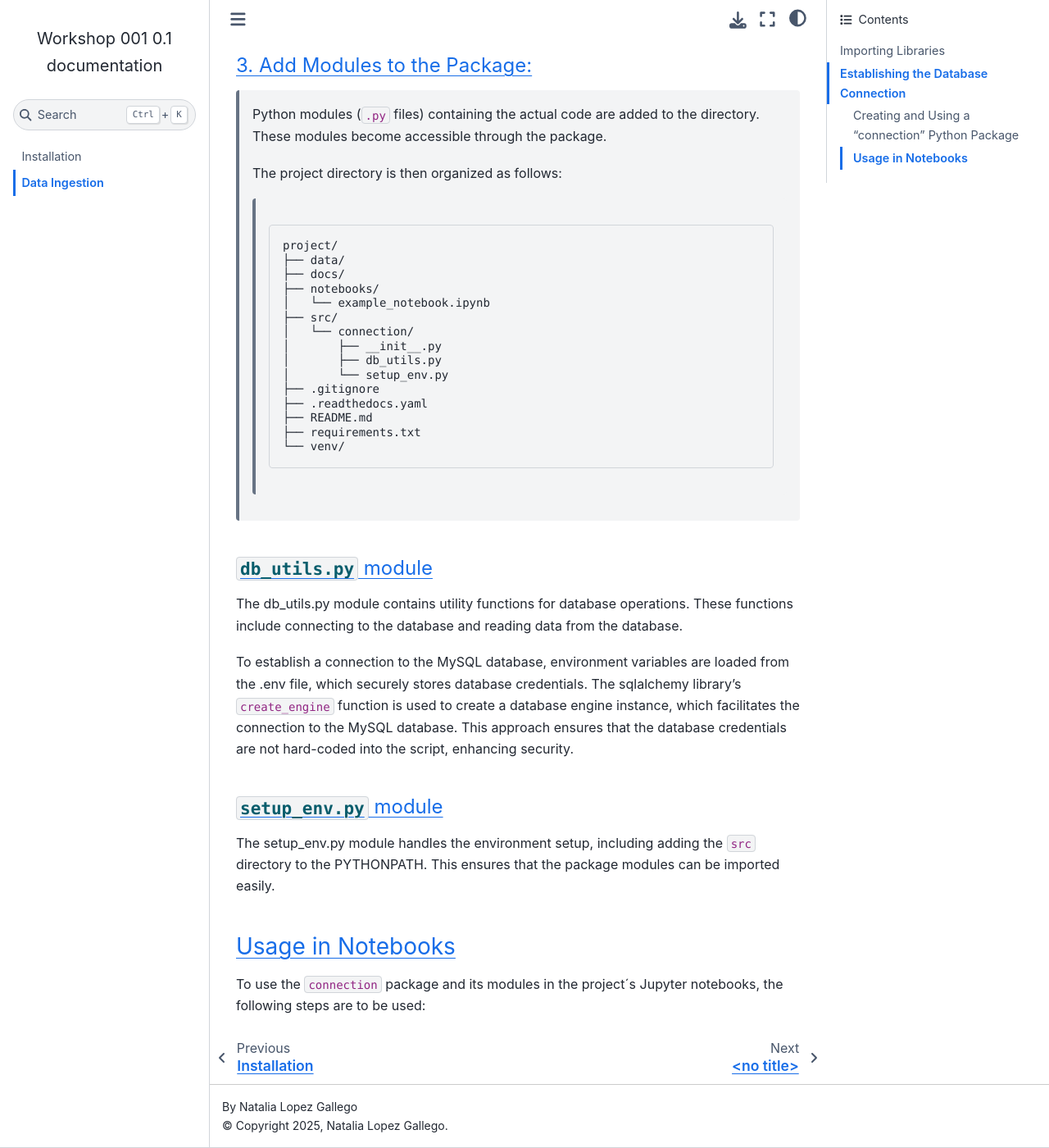
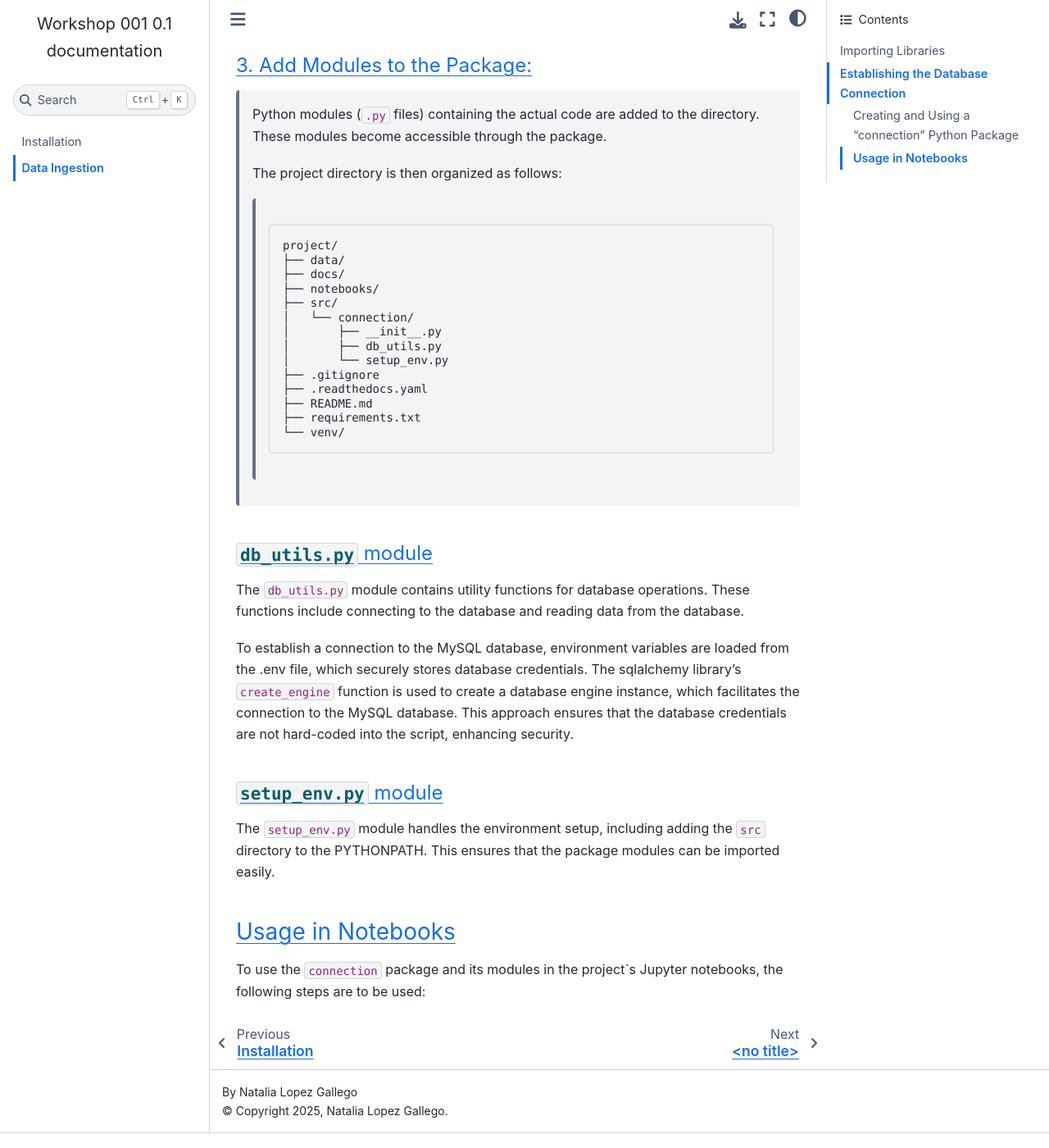
Before and after one commit to ntlg72/etl-ws-1, a Sphinx documentation site: the page built from docs/source/ingestion.rst, in a window 1280 px wide and 1400 px high, scrolled down 1818 px. Shown: the whole window at 82% size. Built offline with Sphinx 7.4.7 and the Sphinx Book theme 1.1.4, drawn with Linux system fonts in a browser that asks for light colours.

Commit message:
ReadtheDocs data ingestion section updated

```diff
--- a/docs/source/ingestion.rst
+++ b/docs/source/ingestion.rst
@@ -54,7 +54,6 @@ To organize Python code effectively, directories can be designated as packages.
        ├── data/
        ├── docs/
        ├── notebooks/
-       │   └── example_notebook.ipynb
        ├── src/
        │   └── connection/
        │       ├── __init__.py
@@ -69,7 +68,7 @@ To organize Python code effectively, directories can be designated as packages.
 ``db_utils.py`` module
 ******************
 
-The db_utils.py module contains utility functions for database operations. These functions include connecting to the database and reading data from the database.
+The ``db_utils.py`` module contains utility functions for database operations. These functions include connecting to the database and reading data from the database.
 
 To establish a connection to the MySQL database, environment variables are loaded from the .env file, which securely stores database credentials. The sqlalchemy library's ``create_engine`` function is used to create a database engine instance, which facilitates the connection to the MySQL database. This approach ensures that the database credentials are not hard-coded into the script, enhancing security.
 
@@ -104,7 +103,7 @@ To establish a connection to the MySQL database, environment variables are loade
 ``setup_env.py`` module
 *******************
 
-The setup_env.py module handles the environment setup, including adding the ``src`` directory to the PYTHONPATH. This ensures that the package modules can be imported easily.
+The ``setup_env.py`` module handles the environment setup, including adding the ``src`` directory to the PYTHONPATH. This ensures that the package modules can be imported easily.
 
 ..  code-block:: python
     :caption: src/connection/setup_env.py
```
